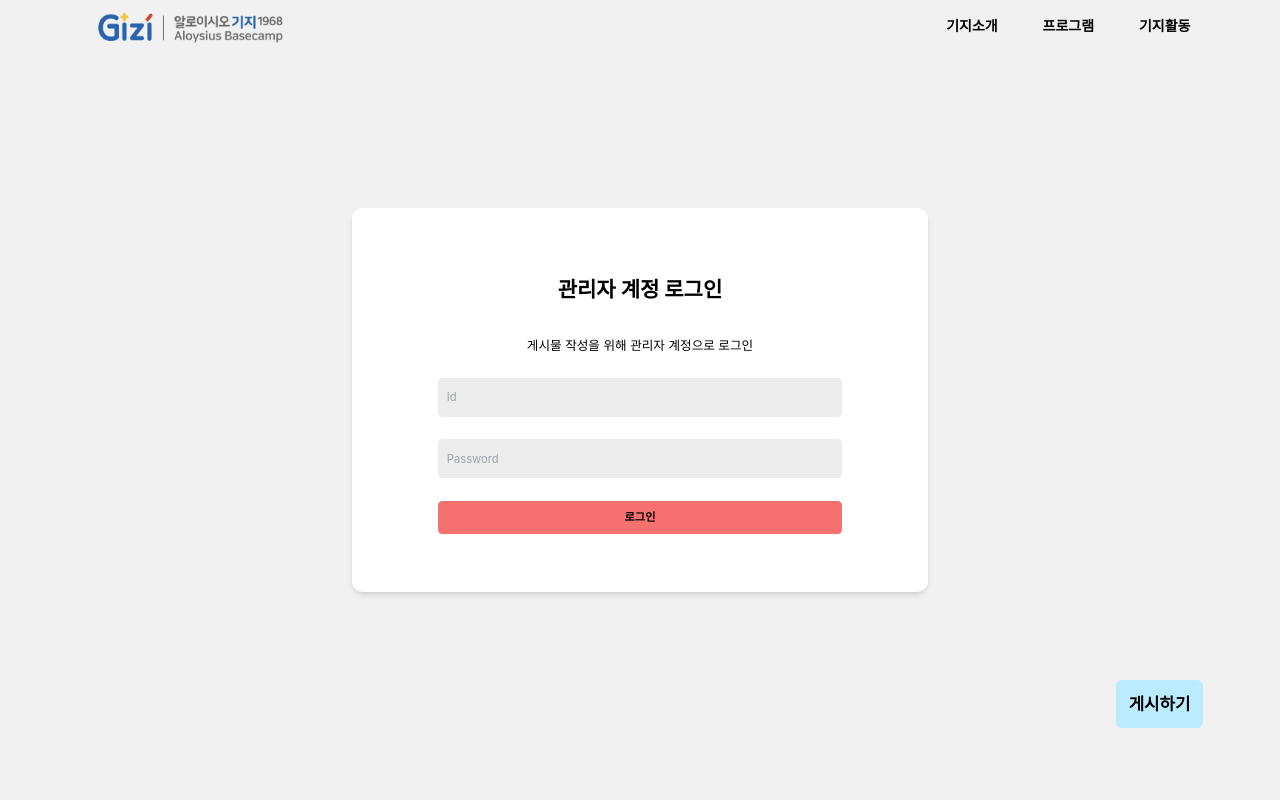
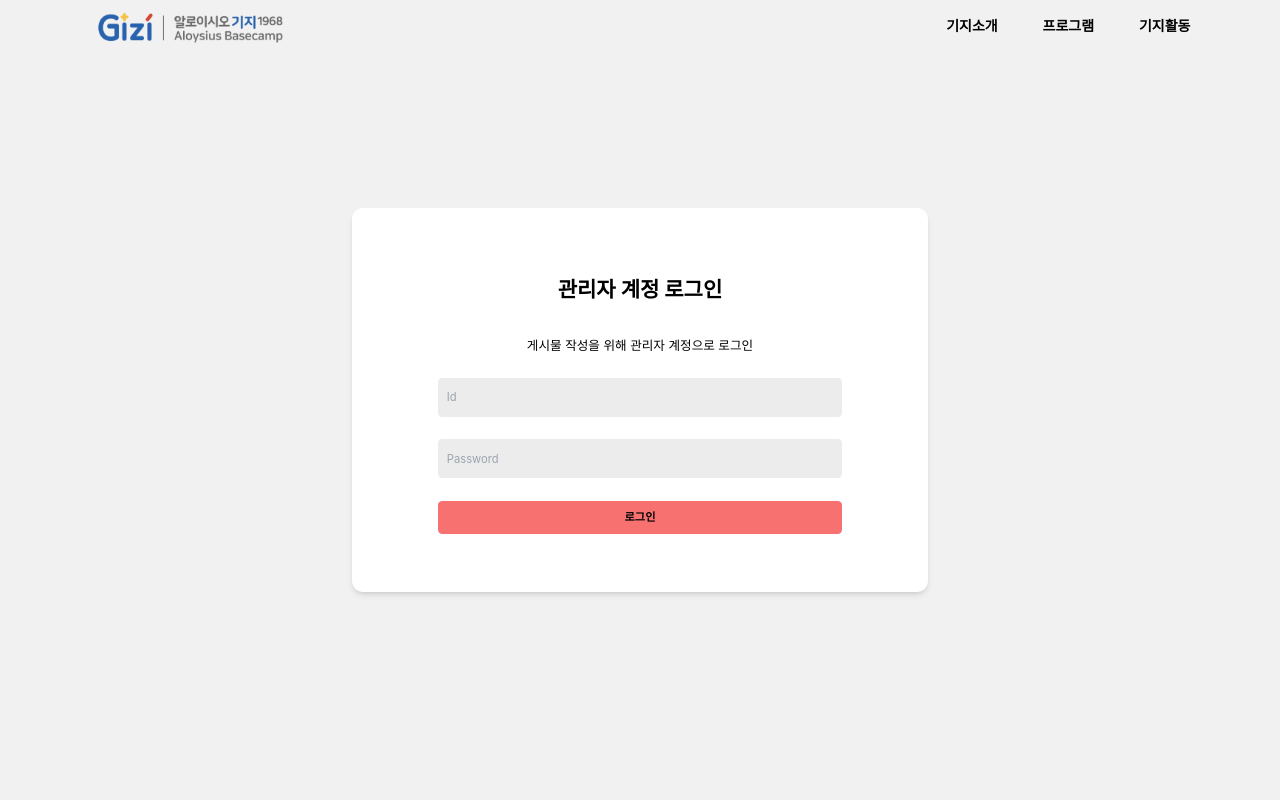
Before and after one commit to Super-Ultra-StandardLab/GIZI-frontend, a Next.js app: page /post in a window 1280 px wide. Shown: the top 800 px of the page. Built offline with nearby package versions, Linux system fonts and the light colour scheme.

Commit message:
post button 구조상 위치 조정

```diff
--- a/components/post/index.tsx
+++ b/components/post/index.tsx
@@ -93,14 +93,14 @@ const Post = () => {
           : "h-screen flex flex-col justify-center bg-[#f1f1f1]"
       }`}
     >
-      <button
-        className="bg-[#BBEBFF] text-2xl font-bold rounded-[0.5vw] top-[85vh] right-[6vw] p-[1vw] fixed"
-        onClick={() => handlePost()}
-      >
-        게시하기
-      </button>
       {isLogin ? (
         <div className="w-full h-full flex justify-between">
+          <button
+            className="bg-[#BBEBFF] text-2xl font-bold rounded-[0.5vw] top-[85vh] right-[6vw] p-[1vw] fixed"
+            onClick={() => handlePost()}
+          >
+            게시하기
+          </button>
           <div className="w-full flex flex-col gap-[1vw] py-[5vw]">
             <div className="w-full h-[7%]">
               <input
```
